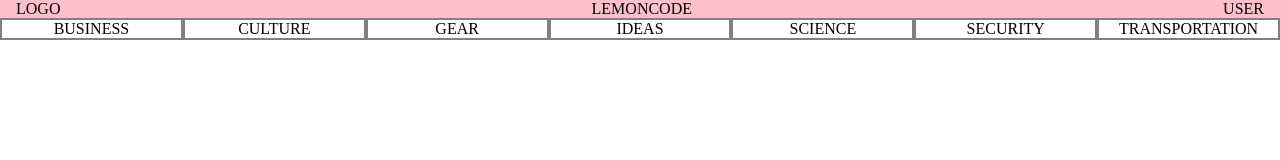
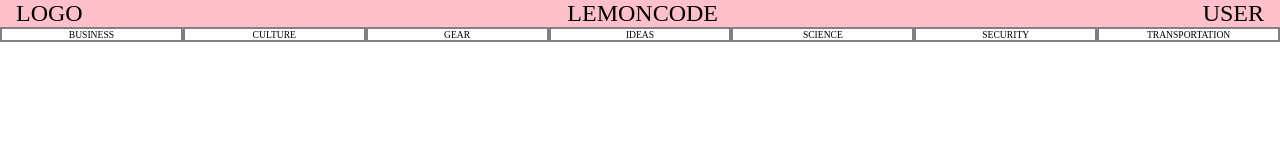
Before and after one commit to rodorro/Layout_Exercise, a website built with Parcel: page Exercise_3/src/index.html in a window 1280 px wide. Built offline with nearby package versions, Linux system fonts and the light colour scheme.

Commit message:
Exercise 3

```diff
--- a/Exercise_3/src/index.html
+++ b/Exercise_3/src/index.html
@@ -10,11 +10,11 @@
 </head>
 
 <body>
-    <div class="header">
-        <div>LOGO</div>
-        <div>LEMONCODE</div>
-        <div>USER</div>
-    </div>
+    <header>
+        <div class="logo">LOGO</div>
+        <div class="lemoncode">LEMONCODE</div>
+        <div class="user">USER</div>
+    </header>
     <nav>
         <ul class="menu">
             <li class="item">BUSINESS</li>
--- a/Exercise_3/src/sass/main.scss
+++ b/Exercise_3/src/sass/main.scss
@@ -2,7 +2,7 @@ body {
     margin: 0;
 }
 
-.header {
+header {
     display: flex;
     flex-direction: row;
     align-items: center;
@@ -10,6 +10,7 @@ body {
     padding-left: 1rem;
     padding-right: 1rem;
     background-color: pink;
+    font-size: 1.5rem;
 }
 
 nav {
@@ -43,13 +44,16 @@ ul li a {
     width: 100%;
     border: 2px grey solid;
     text-align: center;
+    font-size: 0.6rem;
 }
 
-//@media only screen and (min-width: 320px) and (max-width: 768px) {
 @media only screen and (max-width: 768px) {
     nav {
         display: flex;
         position: fixed;
         bottom: 0;
     }
-  }
+    .lemoncode {
+        visibility: hidden;
+    }
+}
```
